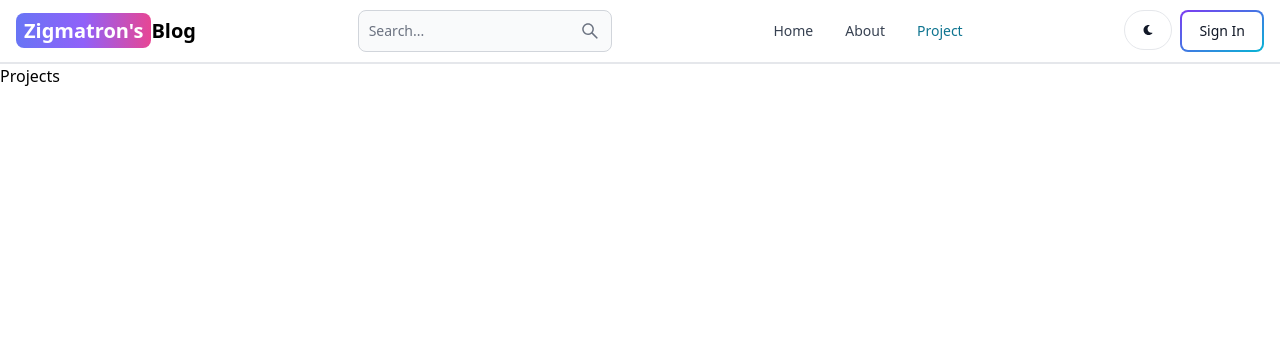
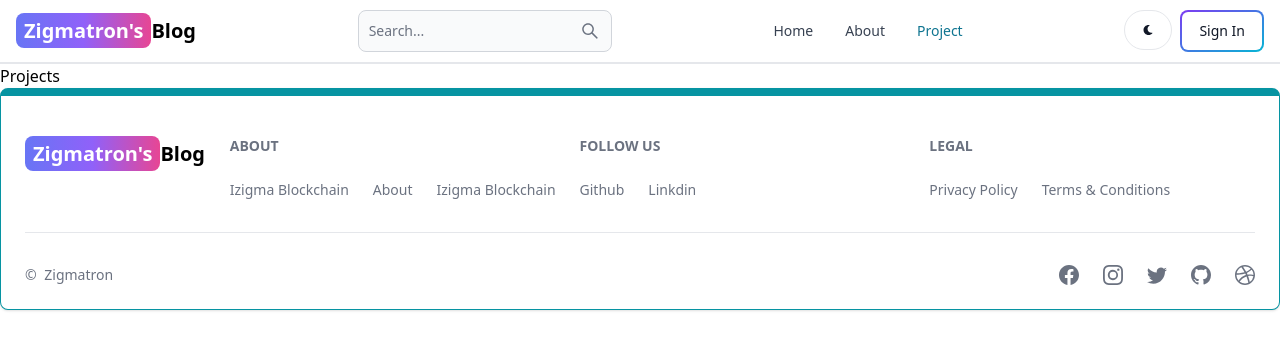
Before and after one commit to chamikaravinda/zigmatron-blog, a React (Vite) app in the folder client/: page /projects in a window 1280 px wide. Shown: the top 350 px of the page. Built offline with nearby package versions, Linux system fonts and the light colour scheme.

Commit message:
Create footer componet

```diff
--- a/client/src/App.jsx
+++ b/client/src/App.jsx
@@ -6,6 +6,7 @@
 import Dashboard from "./pages/Dashboard";
 import Projects from "./pages/Projects";
 import Header from "./components/Header";
+import Footer from "./components/Footer";
 
 export default function App() {
   return (
@@ -19,6 +20,7 @@
         <Route path="/dashboard" element={<Dashboard />} />
         <Route path="/projects" element={<Projects />} />
       </Routes>
+      <Footer/>
     </BrowserRouter>
   );
 }
--- /dev/null
+++ b/client/src/components/Footer.jsx
@@ -0,0 +1,83 @@
+import { Footer } from "flowbite-react";
+import { Link } from "react-router-dom";
+import {
+  BsFacebook,
+  BsInstagram,
+  BsTwitter,
+  BsGithub,
+  BsDribbble,
+} from "react-icons/bs";
+export default function FooterComponent() {
+  return (
+    <Footer container className="border border-t-8 border-teal-500">
+      <div className="w-full max-w-7xl mx-auto">
+        <div className="grid w-full justify-between sm:flex sm:flex md:grid-cols-1">
+          <div className="mt-5 mr-5">
+            <Link
+              to="/"
+              className="self-center whitespace-nowrap text-lg sm:text-xl font-semibold dark:text-white"
+            >
+              <span className="px-2 py-1 bg-gradient-to-r from-indigo-500 via-purple-500 to-pink-500 rounded-lg text-white">
+                Zigmatron&apos;s
+              </span>
+              Blog
+            </Link>
+          </div>
+          <div className="grid grid-cols-2 gap-8 mt-4 sm:grid-cols-3 sm:gap-6">
+            <div>
+              <Footer.Title title="About" />
+              <Footer.LinkGroup>
+                <Footer.Link href="" target="_blank" rel="noopener noreferrer">
+                  Izigma Blockchain
+                </Footer.Link>
+                <Footer.Link href="" target="_blank" rel="noopener noreferrer">
+                  About
+                </Footer.Link>
+                <Footer.Link href="" target="_blank" rel="noopener noreferrer">
+                  Izigma Blockchain
+                </Footer.Link>
+              </Footer.LinkGroup>
+            </div>
+            <div>
+              <Footer.Title title="Follow Us" />
+              <Footer.LinkGroup>
+                <Footer.Link href="" target="_blank" rel="noopener noreferrer">
+                  Github
+                </Footer.Link>
+                <Footer.Link href="" target="_blank" rel="noopener noreferrer">
+                  Linkdin
+                </Footer.Link>
+              </Footer.LinkGroup>
+            </div>
+            <div>
+              <Footer.Title title="Legal" />
+              <Footer.LinkGroup>
+                <Footer.Link href="" target="_blank" rel="noopener noreferrer">
+                  Privacy Policy
+                </Footer.Link>
+                <Footer.Link href="" target="_blank" rel="noopener noreferrer">
+                  Terms & Conditions
+                </Footer.Link>
+              </Footer.LinkGroup>
+            </div>
+          </div>
+        </div>
+        <Footer.Divider />
+        <div className="w-full sm:flex sm:item-center sm:justify-between">
+          <Footer.Copyright
+            href="#"
+            by="Zigmatron"
+            yyear={new Date().getFullYear()}
+          />
+          <div className="flex gap-6 sm:mt-0 mt-4 sm:justify-center">
+            <Footer.Icon href="#" icon={BsFacebook} />
+            <Footer.Icon href="#" icon={BsInstagram} />
+            <Footer.Icon href="#" icon={BsTwitter} />
+            <Footer.Icon href="#" icon={BsGithub} />
+            <Footer.Icon href="#" icon={BsDribbble} />
+          </div>
+        </div>
+      </div>
+    </Footer>
+  );
+}
```
